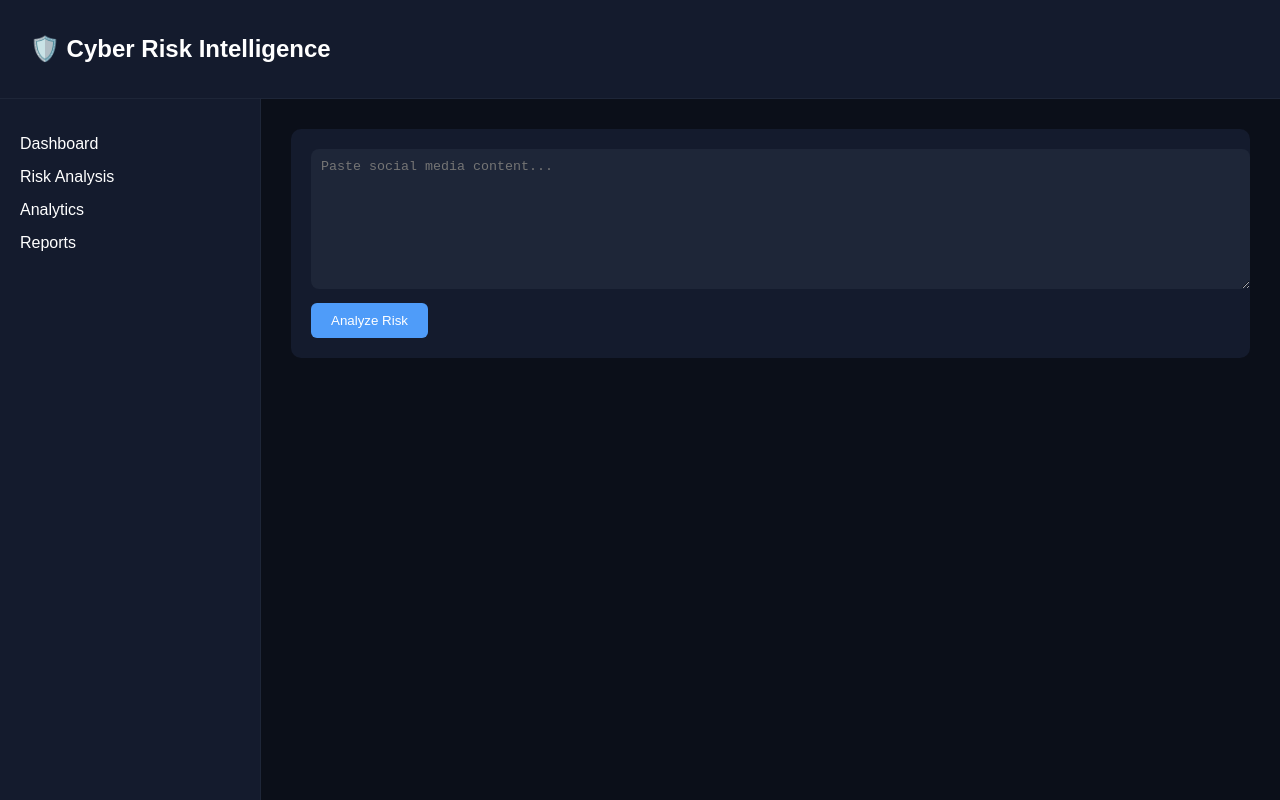
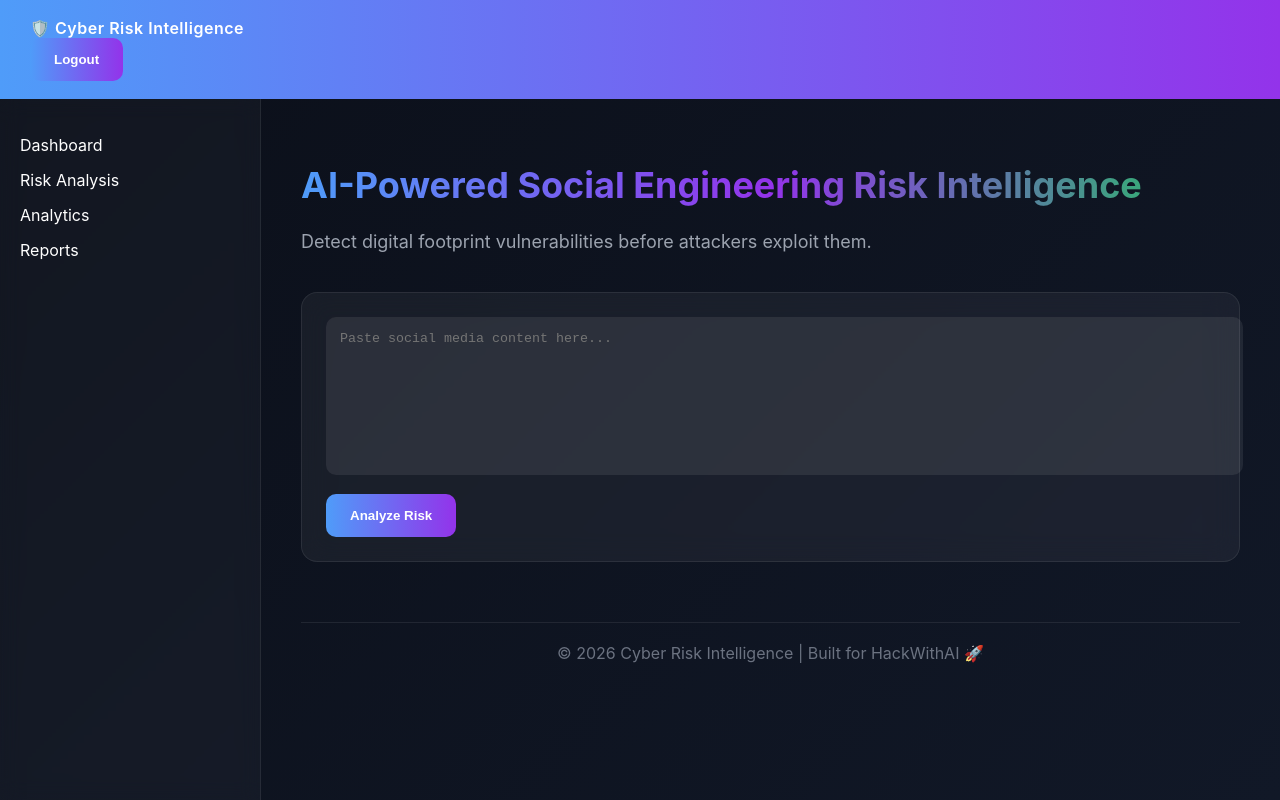
Before and after one commit to Valavoju/Social_Engineering_Risk_Scorer, a React (Create React App) app in the folder frontend/: page / in a window 1280 px wide. Built offline with nearby package versions, Linux system fonts and the light colour scheme.

Commit message:
app updated

```diff
--- a/frontend/src/App.css
+++ b/frontend/src/App.css
@@ -1,20 +1,18 @@
+/* ================= GLOBAL ================= */
+
 body {
   margin: 0;
-  font-family: Arial, sans-serif;
-  background-color: #0b0f19;
+  font-family: 'Inter', sans-serif;
+  background: linear-gradient(135deg, #0b0f19, #111827);
   color: white;
 }
+
+/* ================= LAYOUT ================= */
 
 .layout {
   display: flex;
   flex-direction: column;
-  height: 100vh;
-}
-
-.navbar {
-  background-color: #141b2d;
-  padding: 15px 30px;
-  border-bottom: 1px solid #1e2638;
+  min-height: 100vh;
 }
 
 .main {
@@ -22,11 +20,28 @@ body {
   flex: 1;
 }
 
+.content {
+  flex: 1;
+  padding: 40px;
+}
+
+/* ================= NAVBAR ================= */
+
+.navbar {
+  background: linear-gradient(90deg, #4f9cf9, #9333ea);
+  padding: 18px 30px;
+  font-weight: 600;
+  letter-spacing: 0.5px;
+}
+
+/* ================= SIDEBAR ================= */
+
 .sidebar {
   width: 220px;
-  background-color: #141b2d;
+  background: rgba(255, 255, 255, 0.03);
+  backdrop-filter: blur(10px);
   padding: 20px;
-  border-right: 1px solid #1e2638;
+  border-right: 1px solid rgba(255,255,255,0.08);
 }
 
 .sidebar ul {
@@ -37,46 +52,92 @@ body {
 .sidebar li {
   margin-bottom: 15px;
   cursor: pointer;
+  transition: 0.3s;
 }
 
-.content {
-  flex: 1;
-  padding: 30px;
+.sidebar li:hover {
+  color: #4f9cf9;
 }
 
+/* ================= HERO ================= */
+
+.hero {
+  margin-bottom: 40px;
+}
+
+.hero-title {
+  font-size: 36px;
+  font-weight: 700;
+  background: linear-gradient(90deg, #4f9cf9, #9333ea, #22c55e);
+  -webkit-background-clip: text;
+  -webkit-text-fill-color: transparent;
+}
+
+.hero-subtitle {
+  margin-top: 15px;
+  color: #9ca3af;
+  font-size: 18px;
+}
+
+/* ================= INPUT BOX ================= */
+
 .input-box {
-  background-color: #141b2d;
-  padding: 20px;
-  border-radius: 10px;
-  margin-bottom: 20px;
+  background: rgba(255,255,255,0.05);
+  backdrop-filter: blur(14px);
+  border-radius: 16px;
+  padding: 24px;
+  margin-bottom: 40px;
+  border: 1px solid rgba(255,255,255,0.08);
 }
 
 textarea {
   width: 100%;
-  height: 120px;
-  background-color: #1e2638;
+  height: 130px;
+  background: rgba(255,255,255,0.08);
   border: none;
+  border-radius: 10px;
+  padding: 14px;
   color: white;
-  padding: 10px;
-  border-radius: 8px;
-  margin-bottom: 10px;
+  resize: none;
+  margin-bottom: 15px;
 }
 
+/* ================= BUTTON ================= */
+
 button {
-  padding: 10px 20px;
-  background-color: #4f9cf9;
+  padding: 14px 24px;
+  background: linear-gradient(90deg, #4f9cf9, #9333ea);
   border: none;
-  border-radius: 6px;
+  border-radius: 10px;
   color: white;
+  font-weight: 600;
   cursor: pointer;
+  transition: all 0.3s ease;
 }
 
+button:hover {
+  box-shadow: 0 0 25px rgba(147, 51, 234, 0.7);
+  transform: translateY(-3px);
+}
+
+/* ================= CARDS ================= */
+
 .card {
-  background-color: #141b2d;
-  padding: 20px;
-  border-radius: 10px;
-  margin-bottom: 15px;
+  background: rgba(255, 255, 255, 0.05);
+  backdrop-filter: blur(14px);
+  border-radius: 16px;
+  padding: 24px;
+  margin-bottom: 25px;
+  transition: all 0.3s ease;
+  border: 1px solid rgba(255,255,255,0.08);
 }
+
+.card:hover {
+  transform: translateY(-6px);
+  box-shadow: 0 15px 40px rgba(0,0,0,0.4);
+}
+
+/* ================= CIRCLE METER ================= */
 
 .circle-wrapper {
   display: flex;
@@ -104,3 +165,13 @@ button {
   font-size: 28px;
   font-weight: bold;
 }
+
+/* ================= FOOTER ================= */
+
+.footer {
+  margin-top: 60px;
+  padding: 20px;
+  text-align: center;
+  color: #6b7280;
+  border-top: 1px solid rgba(255,255,255,0.08);
+}
--- a/frontend/src/App.js
+++ b/frontend/src/App.js
@@ -1,5 +1,6 @@
 import React, { useState } from "react";
 import axios from "axios";
+import { motion } from "framer-motion";
 import Navbar from "./components/Navbar";
 import Sidebar from "./components/Sidebar";
 import Dashboard from "./components/Dashboard";
@@ -8,33 +9,72 @@ import "./App.css";
 function App() {
   const [text, setText] = useState("");
   const [result, setResult] = useState(null);
+  const [loading, setLoading] = useState(false);
 
   const analyzeRisk = async () => {
-    const response = await axios.post("http://127.0.0.1:5000/analyze", {
-      text: text,
-    });
-    setResult(response.data);
+    if (!text.trim()) return;
+
+    setLoading(true);
+    try {
+      const response = await axios.post(
+        "http://127.0.0.1:5000/analyze",
+        { text: text }
+      );
+      setResult(response.data);
+    } catch (error) {
+      alert("Backend not connected!");
+      console.error(error);
+    }
+    setLoading(false);
   };
 
   return (
-    <div className="layout">
+    <motion.div
+      className="layout"
+      initial={{ opacity: 0 }}
+      animate={{ opacity: 1 }}
+      transition={{ duration: 1 }}
+    >
       <Navbar />
+
       <div className="main">
         <Sidebar />
+
         <div className="content">
+
+          {/* HERO SECTION */}
+          <div className="hero">
+            <h1 className="hero-title">
+              AI-Powered Social Engineering Risk Intelligence
+            </h1>
+            <p className="hero-subtitle">
+              Detect digital footprint vulnerabilities before attackers exploit them.
+            </p>
+          </div>
+
+          {/* INPUT SECTION */}
           <div className="input-box">
             <textarea
-              placeholder="Paste social media content..."
+              placeholder="Paste social media content here..."
               value={text}
               onChange={(e) => setText(e.target.value)}
             />
-            <button onClick={analyzeRisk}>Analyze Risk</button>
+            <button onClick={analyzeRisk}>
+              {loading ? "Analyzing..." : "Analyze Risk"}
+            </button>
           </div>
 
+          {/* DASHBOARD */}
           <Dashboard result={result} />
+
+          {/* FOOTER */}
+          <footer className="footer">
+            © 2026 Cyber Risk Intelligence | Built for HackWithAI 🚀
+          </footer>
+
         </div>
       </div>
-    </div>
+    </motion.div>
   );
 }
 
--- a/frontend/src/components/Navbar.js
+++ b/frontend/src/components/Navbar.js
@@ -1,10 +1,21 @@
 import React from "react";
+import { motion } from "framer-motion";
 
 function Navbar() {
   return (
-    <div className="navbar">
-      <h2>🛡️ Cyber Risk Intelligence</h2>
-    </div>
+    <motion.div
+      className="navbar"
+      initial={{ opacity: 0, y: -40 }}
+      animate={{ opacity: 1, y: 0 }}
+      transition={{ duration: 0.6 }}
+    >
+      <div className="logo">
+        🛡️ Cyber Risk Intelligence
+      </div>
+      <div className="nav-actions">
+        <button className="logout-btn">Logout</button>
+      </div>
+    </motion.div>
   );
 }
 
```
